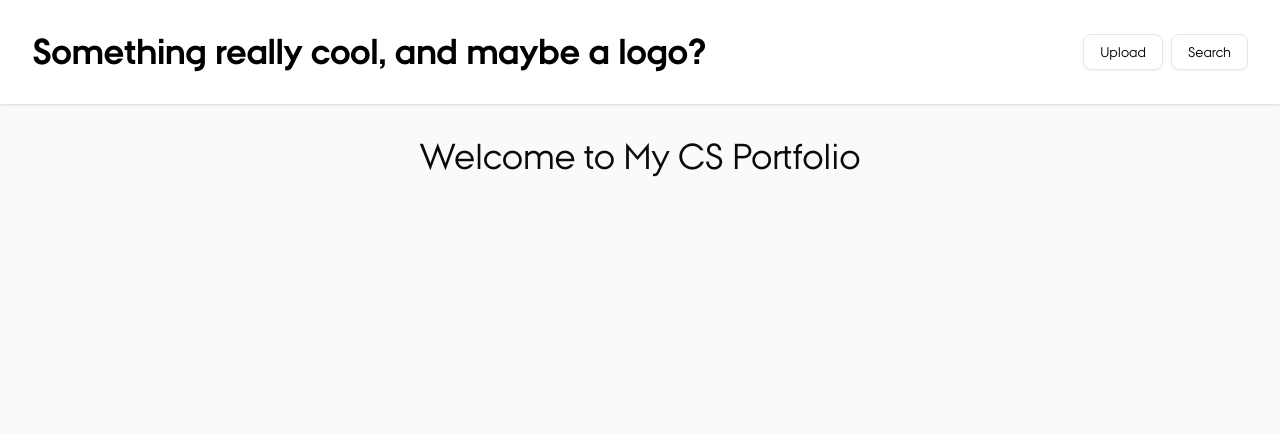
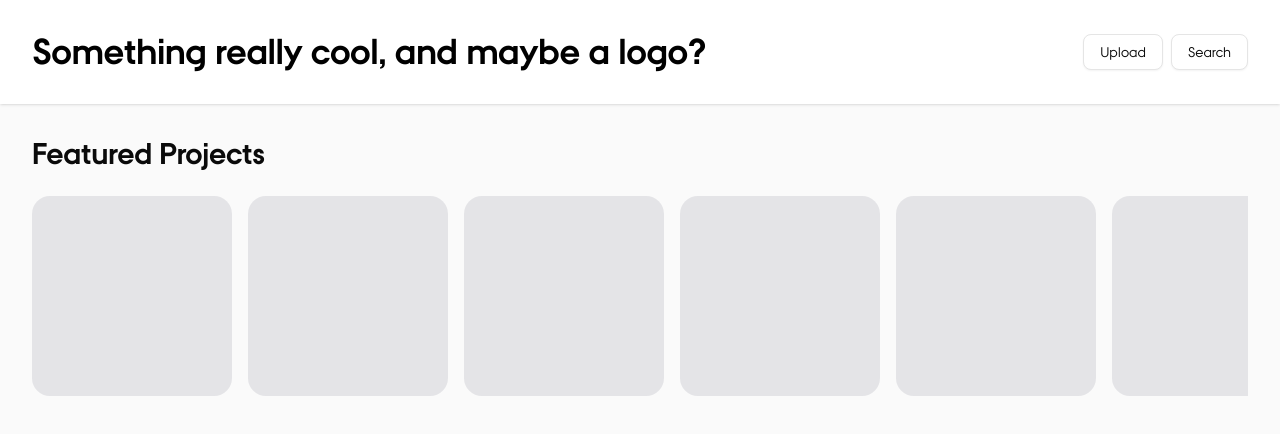
Before and after one commit to FrederikkeJohansen/CSPortfolio, a Next.js app in the folder csportfolio/: page / in a window 1280 px wide. Shown: the top 434 px of the page. Built offline with nearby package versions, Linux system fonts and the light colour scheme; no server answers; the database is empty.

Commit message:
FeaturedProject Component created

```diff
--- a/csportfolio/app/page.tsx
+++ b/csportfolio/app/page.tsx
@@ -1,5 +1,6 @@
 import { supabase } from "@/lib/supabase";
 import Navbar from "@/components/Navbar";
+import FeaturedProjects from "@/components/FeaturedProjects";
 
 export default async function Home() {
   // Fetch projects with related data
@@ -21,7 +22,7 @@ export default async function Home() {
     <div className="min-h-screen bg-zinc-50 dark:bg-black">
       <Navbar />
       <main className="p-8">
-        <h1 className="text-4xl text-center">Welcome to My CS Portfolio</h1>
+        <FeaturedProjects />
       </main>
     </div>
   );
--- /dev/null
+++ b/csportfolio/components/FeaturedProjects.tsx
@@ -0,0 +1,15 @@
+export default function FeaturedProjects() {
+    return (
+        <div className="mb-12">
+            <h2 className="text-3xl font-bold mb-6">Featured Projects</h2>
+            <div className="flex gap-4 overflow-x-auto pb-4">
+                {[1, 2, 3, 4, 5, 6, 7, 8].map((i) => (
+                    <div
+                        key={i}
+                        className="min-w-[200px] h-[200px] bg-zinc-200 dark:bg-zinc-700 rounded-2xl flex-shrink-0"
+                    />
+                ))}
+            </div>
+        </div>
+    )
+}
```
